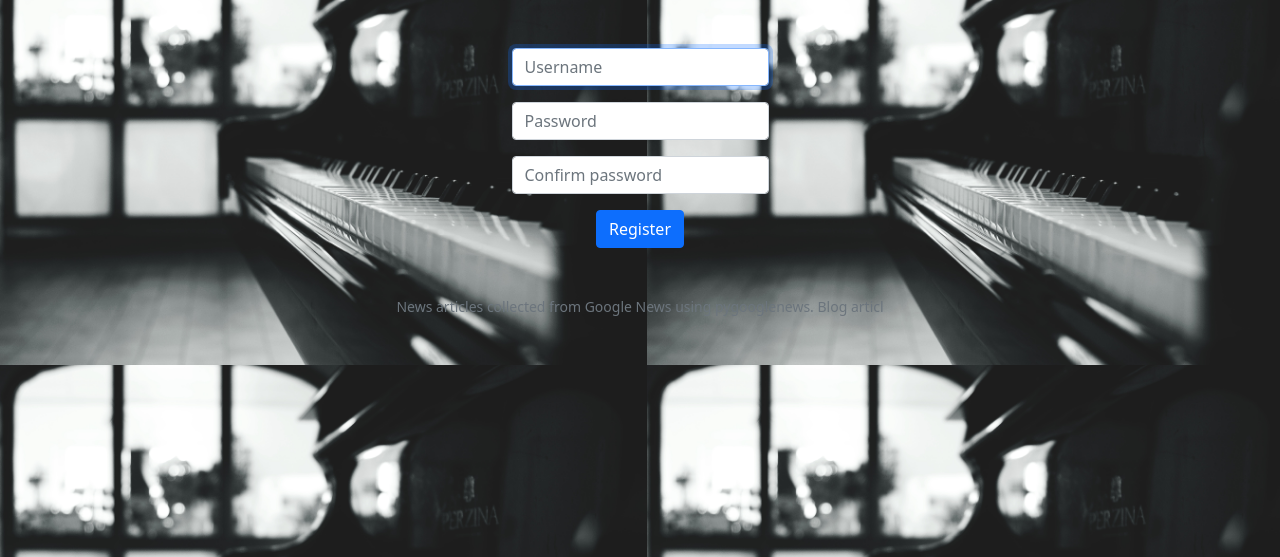
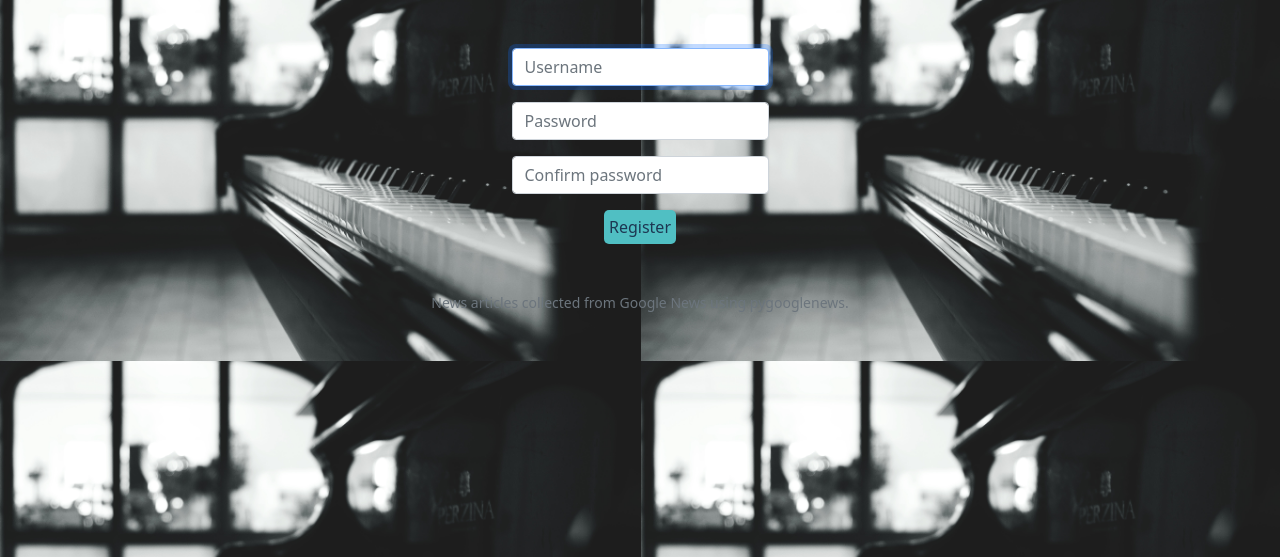
Before and after one commit to Ryanjbr/news, a Flask app: page /register in a window 1280 px wide. Shown: the part 66-623 px from the top of the page. Run offline with Flask 2, Linux system fonts and the light colour scheme.

Commit message:
Change button styling to match theme
Also applied index styling to blogs page and favorites page

```diff
--- a/static/styles.css
+++ b/static/styles.css
@@ -89,3 +89,11 @@
     color: #cbcfce;
     border-radius: 5px;
 }
+
+.register {
+    border: none;
+    background-color: #50BFC3;;
+    color: #1D3752;
+    border-radius: 5px;
+    padding: 5px;
+}
--- a/templates/changepassword.html
+++ b/templates/changepassword.html
@@ -76,6 +76,6 @@
             }
             promptInputCorrect()
         </script>
-        <button class="btn btn-primary" type="submit">Change Password</button>
+        <button class="register" type="submit">Change Password</button>
     </form>
 {% endblock %}
--- a/templates/layout.html
+++ b/templates/layout.html
@@ -65,7 +65,7 @@
         </main>
 
         <footer class="mb-5 small text-center text-muted">
-            News articles collected from Google News using pygooglenews. Blog articl
+            News articles collected from Google News using pygooglenews.
         </footer>
 
     </body>
--- a/templates/login.html
+++ b/templates/login.html
@@ -48,6 +48,6 @@
             }
             promptInputCorrect()
         </script>
-        <button class="btn btn-primary" type="submit">Log In</button>
+        <button class="register" type="submit">Log In</button>
     </form>
 {% endblock %}
--- a/templates/register.html
+++ b/templates/register.html
@@ -76,6 +76,6 @@
             }
             promptPasswordsMatch()
         </script>
-        <button class="btn btn-primary" type="submit">Register</button>
+        <button class="register" type="submit">Register</button>
     </form>
 {% endblock %}
```
Also changed, not shown: templates/blogs.html (+23 -11 lines), templates/favorites.html (+20 -8 lines), 1 other file.
